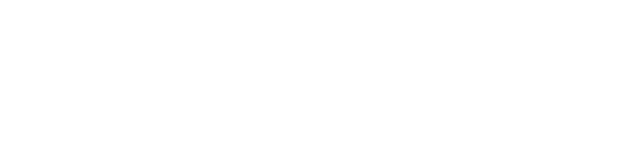
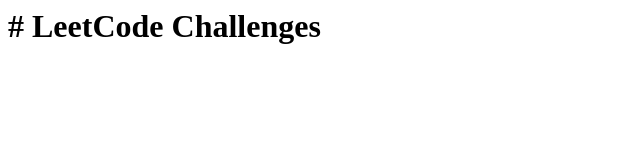
Before and after one commit to andyemmadi/leetcode-js, a website: page index.html in a window 1280 px wide. Shown: the whole page, without its empty margins (0-640 px from the left). Drawn offline with Linux system fonts and the light colour scheme.

Commit message:
2 files modified

```diff
--- a/index.html
+++ b/index.html
@@ -1 +1,4 @@
-<div id="app"></div>
+<div id="app">
+  <h1># LeetCode Challenges</h1>
+
+</div>
--- a/index.js
+++ b/index.js
@@ -3,7 +3,7 @@
 
 // Write Javascript code!
 const appDiv = document.getElementById('app');
-appDiv.innerHTML = `<h1>LeetCode Challenges</h1>`;
+// appDiv.innerHTML = `<h1 >LeetCode Challenges</h1>`;
 
 const init = () => {
   console.log('init');
```
